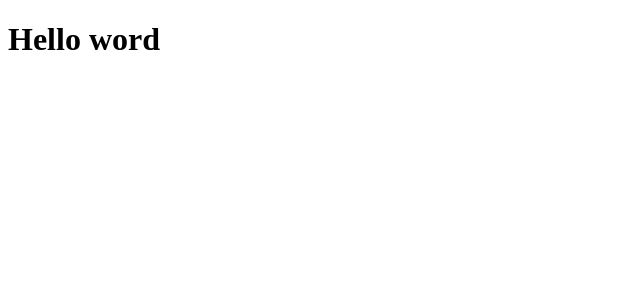
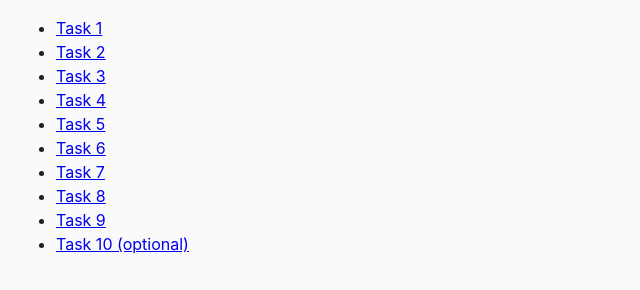
Before and after one commit to DmytroNahornyi/goit-js-hw-06, a plain HTML site: page index.html in a window 1280 px wide. Shown: the whole page, without its empty margins (0-640 px from the left). Drawn offline with Linux system fonts and the light colour scheme.

Commit message:
Update index.html

```diff
--- a/index.html
+++ b/index.html
@@ -4,9 +4,23 @@
     <meta charset="UTF-8">
     <meta http-equiv="X-UA-Compatible" content="IE=edge">
     <meta name="viewport" content="width=device-width, initial-scale=1.0">
-    <title>Document</title>
-</head>
-<body>
-    <h1>Hello word</h1>
-</body>
-</html>
+    <title>Homework 6</title>
+    <link rel="stylesheet" href="css/common.css" />
+  </head>
+
+  <body>
+    <ul>
+      <li><a href="task-01.html">Task 1</a></li>
+      <li><a href="task-02.html">Task 2</a></li>
+      <li><a href="task-03.html">Task 3</a></li>
+      <li><a href="task-04.html">Task 4</a></li>
+      <li><a href="task-05.html">Task 5</a></li>
+      <li><a href="task-06.html">Task 6</a></li>
+      <li><a href="task-07.html">Task 7</a></li>
+      <li><a href="task-08.html">Task 8</a></li>
+      <li><a href="task-09.html">Task 9</a></li>
+      <li><a href="task-10.html">Task 10 (optional)</a></li>
+    </ul>
+  </body>
+
+  </html>
```
